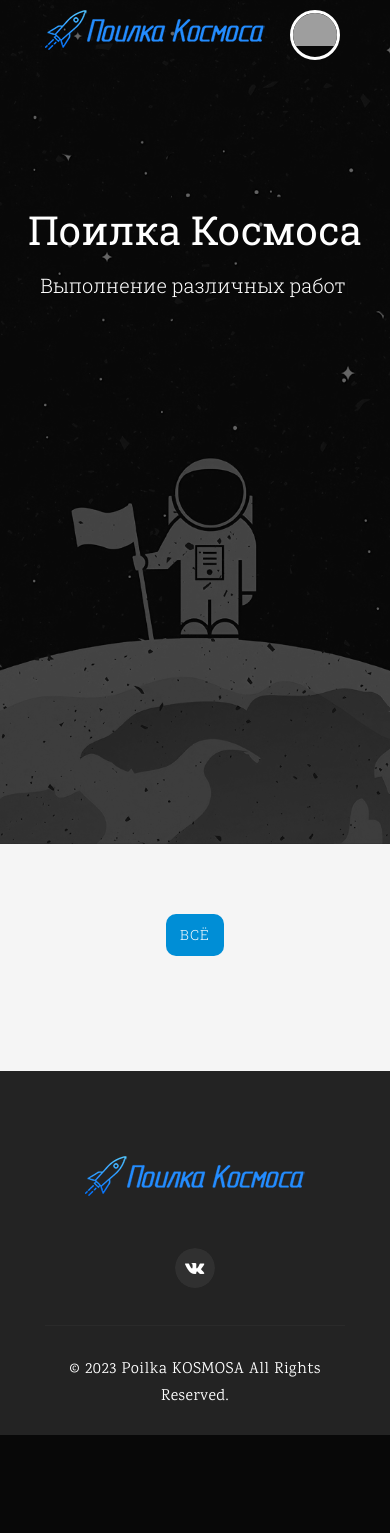
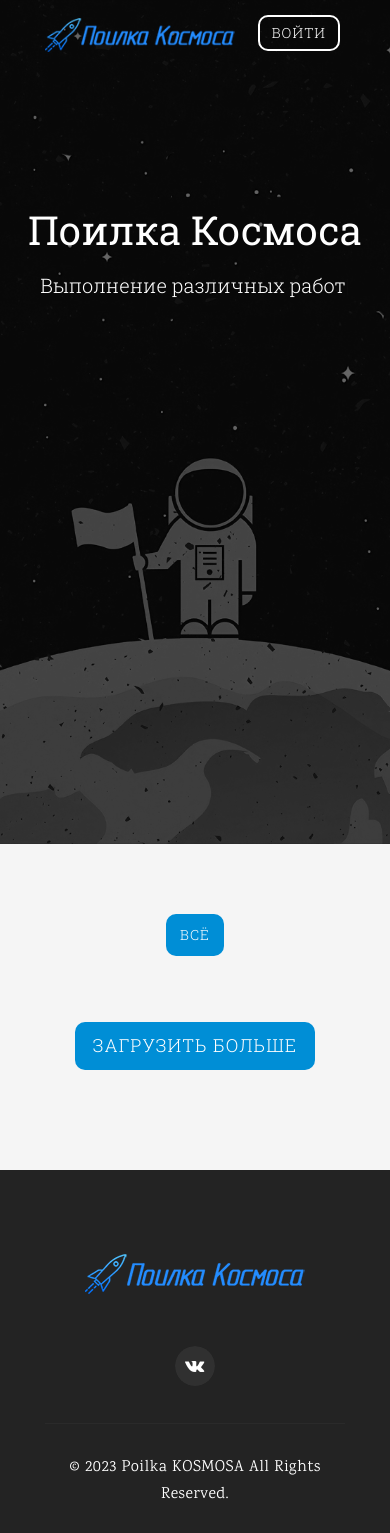
Before and after one commit to Artgraffiti/Poilka_KOSMOSA, a Django app: page / in a window 390 px wide. Before the commit the page ends 1435 px from the top, so only its background shows below. Run offline with Django 4.2, Linux system fonts and the light colour scheme; data that the repository does not hold is empty; some libraries are stand-ins or nearby versions; grey boxes are pictures that could not be loaded.

Commit message:
added posts in template index.html + auth in base.html

```diff
--- a/main/static/css/style.css
+++ b/main/static/css/style.css
@@ -4348,3 +4348,28 @@ body.dark-version,
     margin: 0 auto;
     max-width: 800px;
 }
+
+.login-button {
+    display: block;
+    float: right;
+    margin: 15px 0;
+}
+
+.navbar-brand {
+    display: flex;
+    align-items: center;
+}
+
+.navbar-brand img {
+    margin: 0;
+}
+
+@media only screen and (max-width: 499px) {
+    .navbar-header {
+        width: 190px;
+    }
+
+    .navbar-brand img {
+        width: 100%;
+    }
+}
--- a/main/templates/index.html
+++ b/main/templates/index.html
@@ -4,7 +4,6 @@
 {% block page-content %}
 <!-- col-md-12 -->
 <div class="col-md-12">
-
 
     <!-- portfoliofilter -->
     <div class="portfoliofilter">
@@ -24,8 +23,104 @@
             {% endfor %}
         </ul>
 
-    </div><!-- /portfoliofilter -->
+    </div>
+    <!-- /portfoliofilter -->
+
+</div><!-- /col-md-12 -->
+
+<!-- container -->
+<div class="container">
+    <!-- row -->
+    <div class="row">
 
 
-</div><!-- /col-md-12 -->
+        <!-- col-md-8 -->
+        <div class="col-md-8 blog-posts">
+
+            {% for post in posts %}
+            <!-- post-main-wrapper -->
+            <div class="post-main-wrapper">
+
+
+                <!-- post-wrapper -->
+                <div class="post-wrapper default-post-type">
+
+
+                    <!-- post-container -->
+                    <div class="post-container">
+
+                        <!-- post-title -->
+                        <div class="post-title">
+                            <h2>
+                                <a href="single-post.html" title="Default Post Type">
+                                    {{ post.title }}
+                                </a>
+                            </h2>
+                        </div><!-- /post-title -->
+
+
+                        <!-- post-meta -->
+                        <div class="post-meta">
+
+                            <!-- post-date -->
+                            <span class="post-date">
+                                <i class="fa fa-clock-o"></i>
+                                <a href="#" title="Date">{{ post.created_at }}</a>
+                            </span><!-- /post-date -->
+
+                            <!-- post-author -->
+                            <span class="post-author">
+                                <i class="fa fa-user"></i>
+                                <a href="#" title="Author">{{ post.author }}</a>
+                            </span><!-- /post-author -->
+
+                            <!-- post-cat -->
+                            <span class="post-cat">
+                                <i class="fa fa-folder-open"></i>
+                                <a href="#" title="Category">{{ post.category }}</a>
+                            </span><!-- /post-cat -->
+
+                        </div><!-- /post-meta -->
+
+
+                        <!-- post-content -->
+                        <div class="post-content">
+                            <p>{{ post.content }} [...]</p>
+                        </div><!-- /post-content -->
+
+
+                    </div><!-- /post-container -->
+
+
+                    <!-- post-link -->
+                    <div class="post-link">
+                        <a href="single-post.html" title="Прокомментировать">
+                            <span>
+                                <span class="post-type"></span>
+                                <span class="post-anchor"></span>
+                            </span>
+                        </a>
+                    </div><!-- /post-link -->
+
+
+                </div><!-- /post-wrapper -->
+
+
+            </div><!-- /post-main-wrapper -->
+            {% endfor %}
+
+        </div><!-- /col-md-8 -->
+
+
+        <!-- more-button -->
+        <div class="more-button">
+            <a href="#" title="Load More" class="btn btn-lg btn-nesto">
+                Загрузить больше
+            </a>
+        </div><!-- /more-button -->
+
+
+    </div><!-- /row -->
+</div><!-- /container -->
+
 {% endblock %}
--- a/main/templates/layouts/base.html
+++ b/main/templates/layouts/base.html
@@ -124,11 +124,17 @@
 
                             </div><!-- /navbar-header -->
 
+                            {% if user.is_authenticated %}
                             <!-- user-ico -->
-                            <a href="vk.com" id="user-ico">
-                            	<img src="https://avatars.githubusercontent.com/u/59161091?v=4" alt="ava">
+                            <a href="https://vk.com/id533754223" id="user-ico">
+                                <img src="https://avatars.githubusercontent.com/u/59161091?v=4" alt="ava" title="{{ user.username }}">
                             </a>
                             <!-- user-ico -->
+                            {% else %}
+                            <div class="login-button">
+                                <a href="{% url 'social:begin' 'vk-oauth2' %}" class="btn btn-nesto-o">Войти</a>
+                            </div>
+                            {% endif %}
 
 
                         </div><!-- /col-md-12 -->
--- a/main/views.py
+++ b/main/views.py
@@ -1,10 +1,12 @@
 from django.shortcuts import render
-from .models import Category
+from .models import Category, Post
 
 
 def index(request):
     categories = Category.objects.all()
+    posts = Post.objects.all()
     context = {
-        'categories': categories
+        'categories': categories,
+        'posts': posts,
     }
     return render(request, 'index.html', context)
```
Lines whose indentation alone changed are shown as unchanged.
